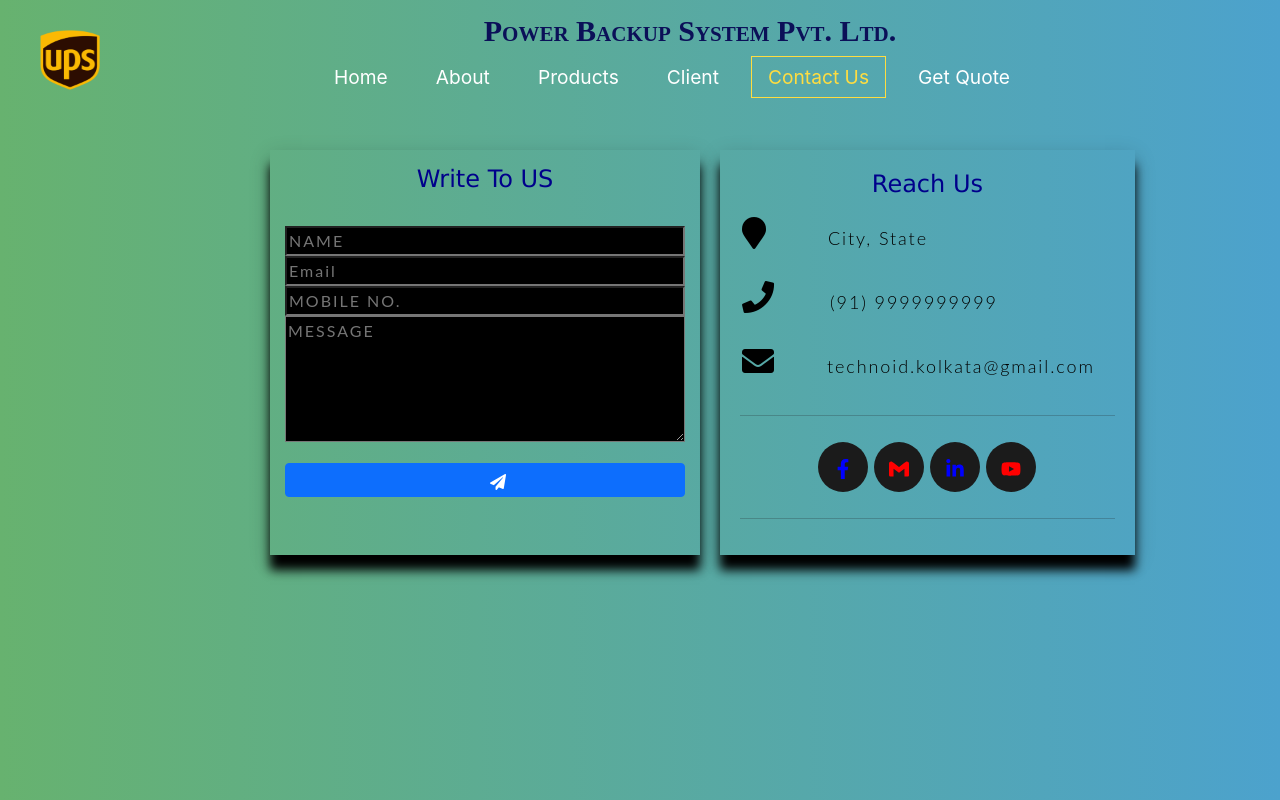
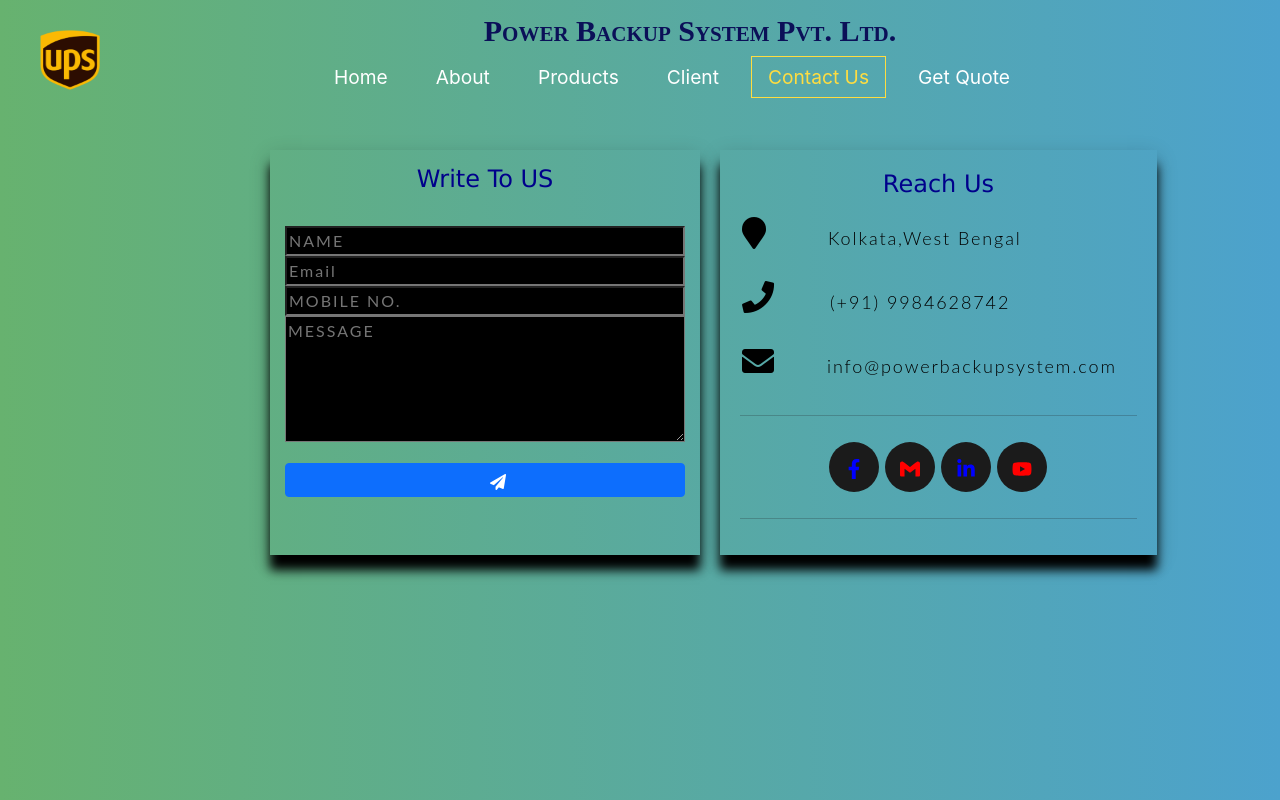
Before and after one commit to technoid2023/business-dev, a React (Create React App) app: page /contact in a window 1280 px wide. Shown: the top 800 px of the page. Built offline with nearby package versions, Linux system fonts and the light colour scheme.

Commit message:
Update Contactus.jsx

```diff
--- a/src/component/Contactus.jsx
+++ b/src/component/Contactus.jsx
@@ -100,7 +100,7 @@ const Contactus = () => {
               <li className="list-item">
                 <i className="fa fa-map-marker fa-2x">
                   <span className="contact-text place">
-                    <a href="https://goo.gl/maps/1g2qMpPGssuAjaKT8">City, State</a>{" "}
+                    <a href="https://goo.gl/maps/1g2qMpPGssuAjaKT8">Kolkata,West Bengal</a>{" "}
                   </span>
                 </i>
               </li>
@@ -108,7 +108,7 @@ const Contactus = () => {
                 <i className="fa fa-phone fa-2x">
                   <span className="contact-text phone">
                     <a href="tel:1-212-555-5555" title="Give me a call">
-                      (91) 9999999999
+                      (+91) 9984628742
                     </a>
                   </span>
                 </i>
@@ -117,7 +117,7 @@ const Contactus = () => {
                 <i className="fa fa-envelope fa-2x">
                   <span className="contact-text gmail">
                     <a href="mailto:#" title="Send me an email">
-                      technoid.kolkata@gmail.com
+                     info@powerbackupsystem.com
                     </a>
                   </span>
                 </i>
```
